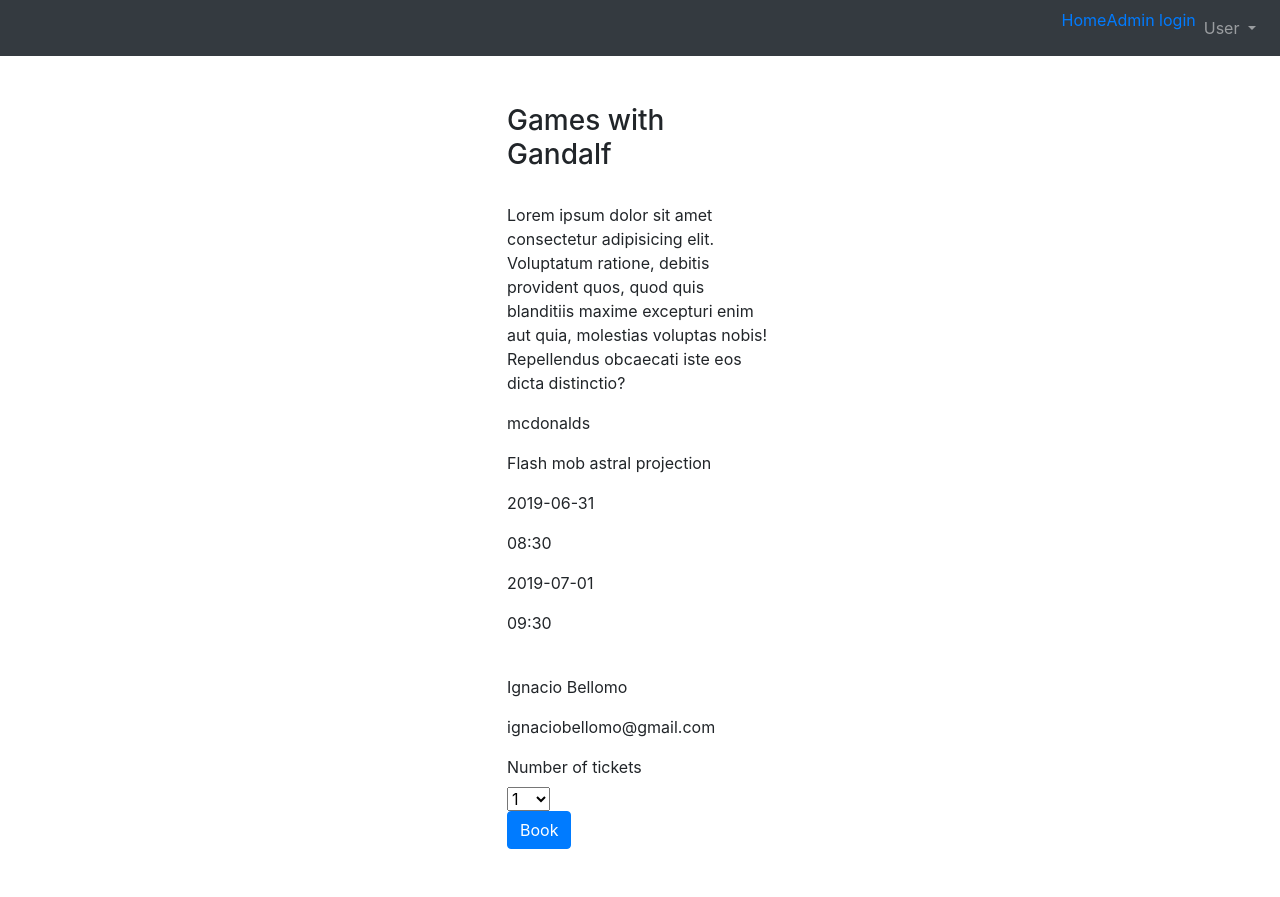
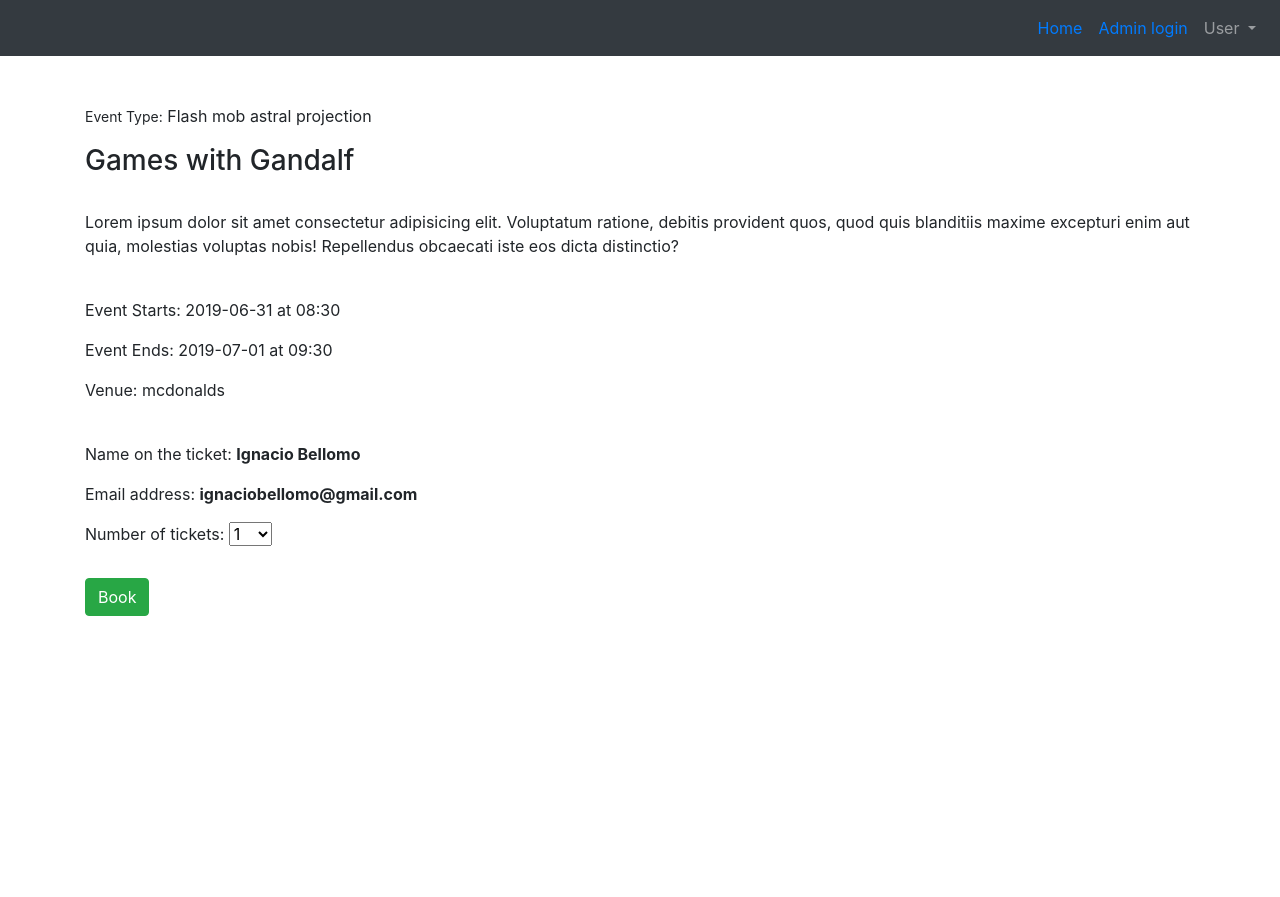
Before and after one commit to IgnacioBellomo/event-booking-site, a Flask app: page /book/1 in a window 1280 px wide. After the commit the page ends 616 px from the top, so only its background shows below. Run offline with Flask 2, Linux system fonts and the light colour scheme; a user stored in the database is signed in; some libraries are stand-ins or nearby versions.

Commit message:
updated nav bar, some styling for events

```diff
--- a/templates/base.html
+++ b/templates/base.html
@@ -17,8 +17,8 @@
         <nav class="navbar navbar-expand-lg navbar-dark bg-dark">
       <div class="collapse navbar-collapse">
         <ul class="navbar-nav ml-auto">
-          <li class="nav-item active" ><a href="/">Home</a>
-          <li class="nav-item active" ><a href="{{ url_for('admin_Login') }}">Admin login</a>
+          <li class="nav-link" ><a href="/">Home</a>
+          <li class="nav-link" ><a href="{{ url_for('admin_Login') }}">Admin login</a>
           <li class="nav-item active">
             <div class="nav-item dropdown">
               <a class="nav-link dropdown-toggle" href="#" id="navbarDropdown" role="button" data-toggle="dropdown" aria-haspopup="true" aria-expanded="false">
--- a/templates/booking.html
+++ b/templates/booking.html
@@ -1,34 +1,32 @@
 {% extends "base.html" %}
 
-{% block title %}Book - {{event.name}}{% endblock %}
+{% block title %}Book - {{event.eventName}}{% endblock %}
 
 {% block body %}
 
-<div class="container col-lg-3 col-md-6 col-sm-12" centered>
+<div class="container" centered>
     <form action="{{ '/book/%s'%event.eventID|urlencode }}" method="post" name="book">
         <div class="form-group">
+            <p><span style="font-size:14px">Event Type:</span> {{ event.type }}</p>
             <h3>{{event.eventName}}</h3><br>
-            <p>{{event.description}}</p>
-            <p>{{venue.venueName}}</p>
-            <p>{{event.type}}</p>
-            <p>{{event.startDate}}</p>
-            <p>{{event.startTime}}</p>
-            <p>{{event.endDate}}</p>
-            <p>{{event.endTime}}</p>
+            <p>{{event.description}}</p><br>
+            <p>Event Starts: {{ event.startDate }} at {{ event.startTime }}</p>
+            <p>Event Ends: {{ event.endDate }} at {{ event.endTime }}</p>
+            <p>Venue: {{venue.venueName}}</p>
             <br>
-            <p>{{usr.fName}} {{usr.lName}}</p>
-            <p>{{usr.email}}</p>
+            <p>Name on the ticket: <span><strong>{{usr.fName}} {{usr.lName}}</strong></span></p>
+            <p>Email address: <span><strong>{{usr.email}}</strong></span></p>
         </div>
         <div class="form-box">
-            <label for="numberTickets">Number of tickets</label><br>
+            <label for="numberTickets">Number of tickets: </label>
             <select name="tickets">
                 {% for i in range(event.ticketsLeft) %}
                 <option value="{{i+1}}">{{i + 1}}</option>
                 {% endfor %}
             </select>
-        </div>
+        </div><br>
         <div class="form-box">
-            <button class="btn btn-primary" type="submit" id="post">Book</button>
+            <button class="btn btn-success" type="submit" id="post">Book</button>
         </div>
     </form>
 </div>
--- a/templates/confirmation.html
+++ b/templates/confirmation.html
@@ -4,7 +4,7 @@
 
 {% block body %}
 
-{{msg}}
+<h2 style="color:green" align="center">{{msg}}</h2>
 
 {%endblock %}
 
--- a/templates/event.html
+++ b/templates/event.html
@@ -14,9 +14,9 @@
         <p class="card-text">{{ event.description }}</p>
     </div>
     <div class="card-footer text-muted">
-        <p>{{event.venueName}}</p>
         <p>Event Starts: {{ event.startDate }} at {{ event.startTime }}</p>
         <p>Event Ends: {{ event.endDate }} at {{ event.endTime }}</p>
+        <p>Venue: {{event.venueName}}</p>
         <p>Tickets Left: {{ event.ticketsLeft }}</p>
 
     </div>
```
Also changed, not shown: bookThatThang.db.
